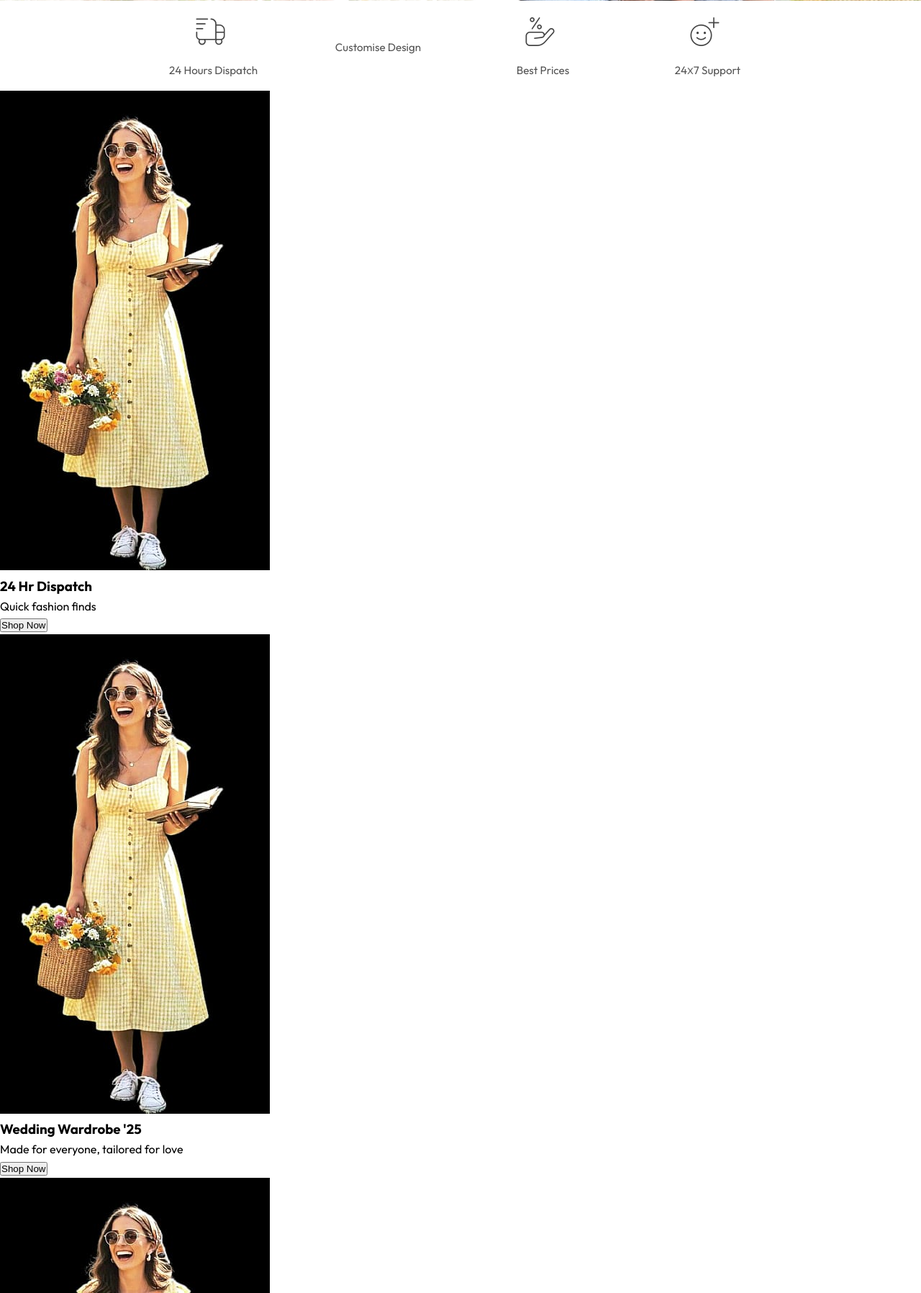
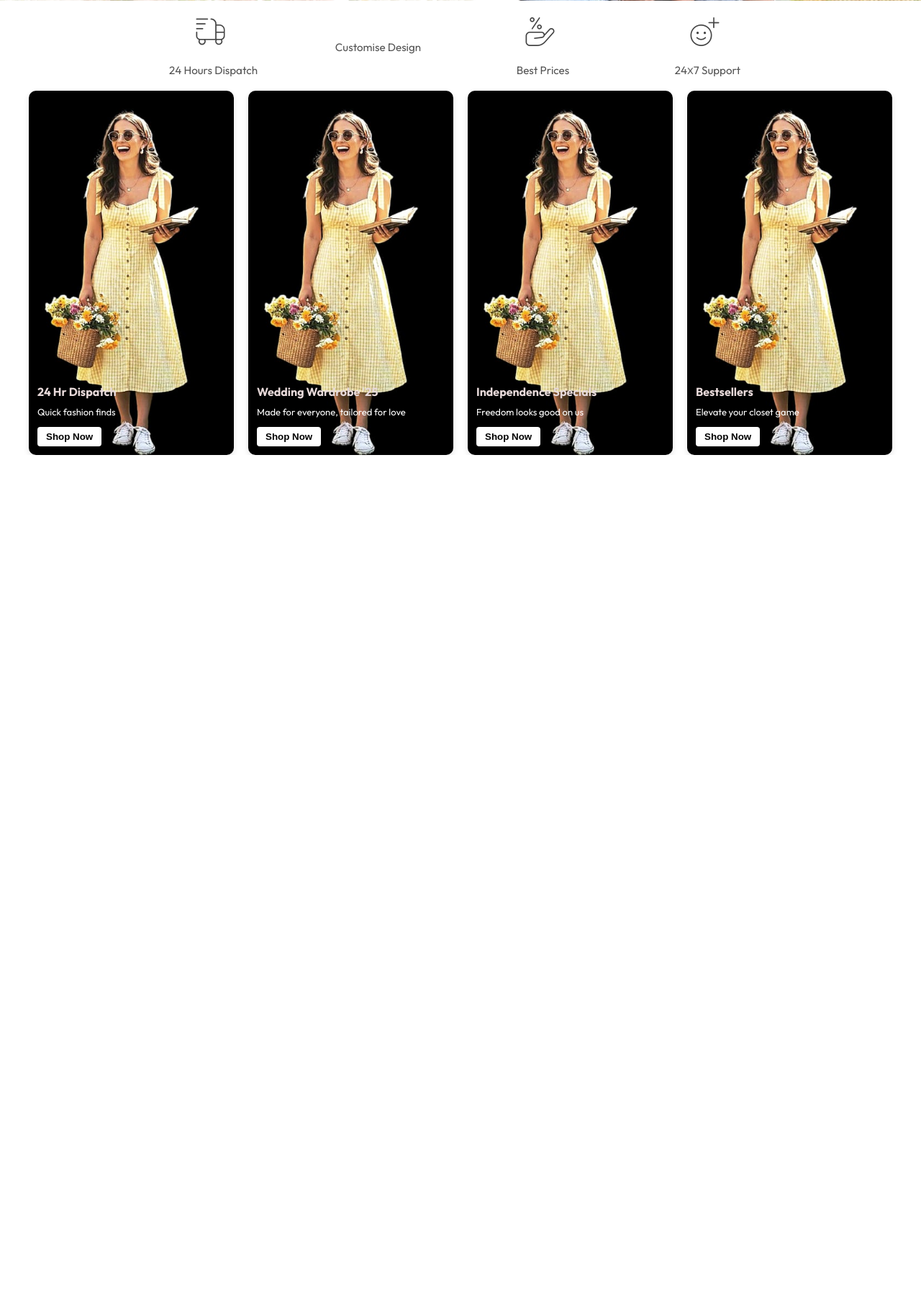
Before and after one commit to CodeSleek00/kanyaraag, a PHP site: page / in a window 1280 px wide. Shown: the part 655-2451 px from the top of the page at 72% size. After the commit the page ends 1287 px from the top, so only its background shows below. Run offline with PHP 8.4, Linux system fonts and the light colour scheme; some libraries are stand-ins or nearby versions.

Commit message:
Update style.css

```diff
--- a/style.css
+++ b/style.css
@@ -349,6 +349,76 @@ header {
   visibility: visible;
 }
 
+  .category-cards {
+      max-width: 1200px;
+      margin: 0 auto;
+      display: grid;
+      grid-template-columns: repeat(4, 1fr);
+      gap: 20px;
+    }
+    .card {
+      background: white;
+      border-radius: 10px;
+      overflow: hidden;
+      box-shadow: 0 4px 8px rgba(0,0,0,0.1);
+      position: relative;
+      opacity: 0;
+      transform: translateY(-40px);
+      transition: all 0.6s ease;
+    }
+    .card.visible {
+      opacity: 1;
+      transform: translateY(0);
+    }
+    .card img {
+      width: 100%;
+      height: auto;
+      display: block;
+    }
+    .card-content {
+      position: absolute;
+      bottom: 0;
+      left: 0;
+      right: 0;
+      color: rgb(231, 217, 217);
+      padding: 12px;
+    }
+    .card h3 {
+      margin: 0 0 5px 0;
+      font-size: 16px;
+    }
+    .card p {
+      margin: 0 0 10px 0;
+      font-size: 13px;
+      color: #ffffff;
+    }
+    .card button {
+      background: white;
+      color: black;
+      border: none;
+      padding: 6px 12px;
+      border-radius: 4px;
+      font-weight: bold;
+      cursor: pointer;
+      transition: 0.3s;
+    }
+    .card button:hover {
+      background: black;
+      color: white;
+    }
+
+    /* Tablet */
+    @media (max-width: 992px) {
+      .category-cards {
+        grid-template-columns: repeat(2, 1fr);
+      }
+    }
+    /* Mobile */
+    @media (max-width: 576px) {
+      .category-cards {
+        grid-template-columns: repeat(2, 1fr);
+      }
+    }
 /* Mobile Sale Banner */
 .mobile-sale-banner {
   background: linear-gradient(135deg, #C75D2c, #e67e22);
```
